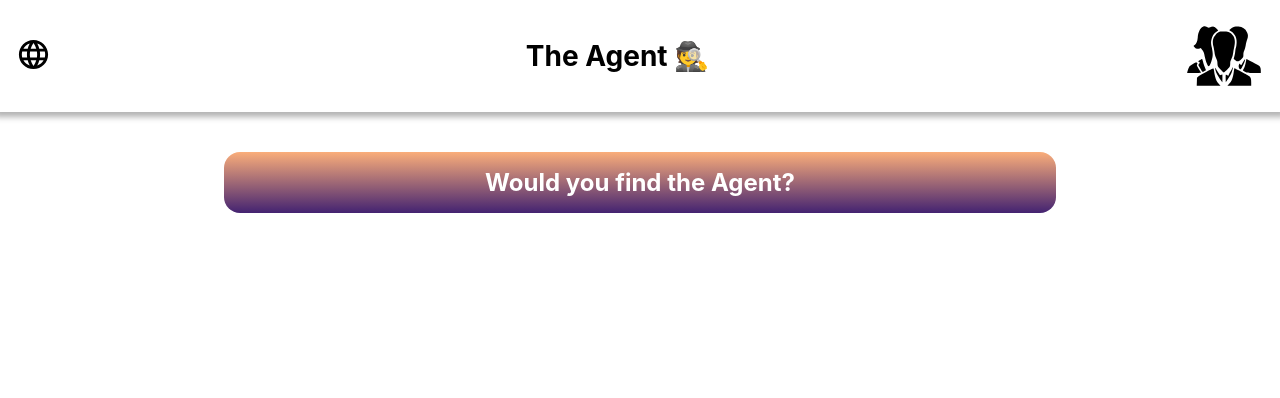
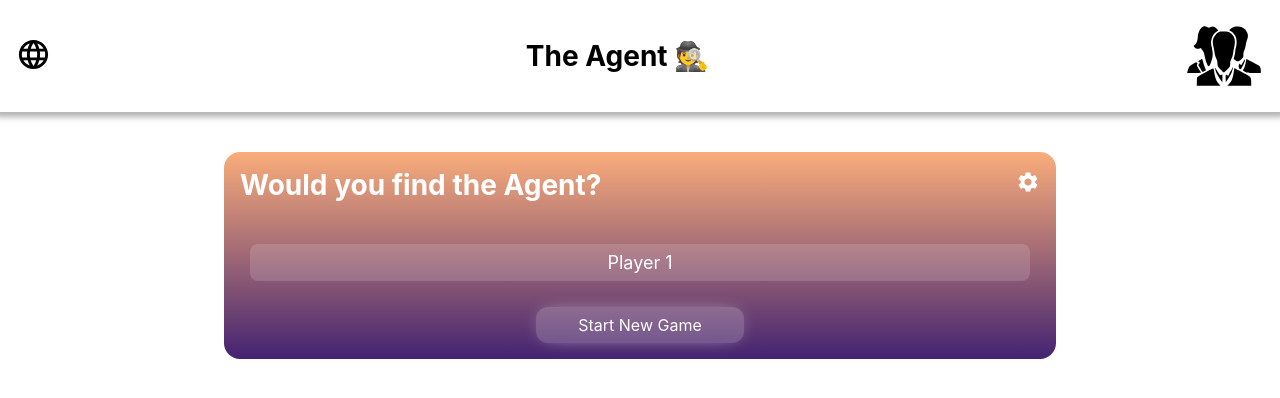
Before and after one commit to saharcohen27/spyfall, a React (Create React App) app: page /single-device-game in a window 1280 px wide. Shown: the top 398 px of the page. Built offline with nearby package versions, Linux system fonts and the light colour scheme.

Commit message:
added reset game, role managment

```diff
--- /dev/null
+++ b/src/components/OptionsCard/OptionsCard.css
@@ -0,0 +1,14 @@
+.card-option{
+  background-color: rgba(255, 255, 255, 0.15);
+  padding:0.5rem;
+  border-radius: 0.5rem;
+}
+
+.card-option:hover {
+  cursor: pointer;
+  background-color: rgba(255, 255, 255, 0.45);
+}
+
+.opened, .opened:hover{
+  background-color: rgba(0, 0, 0, 0.45);
+}
--- /dev/null
+++ b/src/components/OptionsCard/OptionsCard.js
@@ -0,0 +1,15 @@
+import { useEffect, useState } from 'react';
+import { useTranslation } from 'react-i18next';
+
+import './OptionsCard.css'
+
+function OptionCard({index, value, opened, openCard}) {
+  const { t } = useTranslation();
+  return (
+    <div key={index} className={`card-option ${opened ? 'opened' : ''}`} onClick={() => openCard(index)}>
+      {t("Player")} {index}
+    </div>
+  );
+}
+
+export default OptionCard;
--- a/src/components/SingleDevice/SingleDevice.css
+++ b/src/components/SingleDevice/SingleDevice.css
@@ -26,65 +26,7 @@
   font-size: 1.5rem;
 }
 
-.setting {
-  display: flex;
-  flex-direction: row;
-  text-align: center;
-  justify-content: space-around;
-}
-.inc {
-  background-color:rgba(0, 128, 0, 0.35);
-}
-.dec {
-  background-color:rgba(255, 0, 0, 0.35);
-}
-.inc:hover {
-  background-color:rgba(0, 128, 0, 0.85);
-}
-.dec:hover {
-  background-color:rgba(255, 0, 0, 0.85);
-}
-.change-btn {
-  border-radius: 50%;
-}
-.change-btn:hover{
-  cursor:pointer;
-}
-
-.setting-label {
-  display: flex;
-  font-weight: bold;
-  justify-content: space-around;
-  width: 10vw;
-  min-width: 150px;
-}
-
-.setting-area{
-  display: flex;
-  flex-direction: row;
-  text-align: center;
-  justify-content: space-between;
-  width: 15vw;
-  max-width: 100px;
-}
-
 .single-device-container > a {
   text-decoration: none;
   color:white;
 }
-
-.start-game-btn {
-  width: 10vw;
-  min-width: 100px;
-  margin: auto;
-  font-size: 1rem;
-  padding:0.5rem;
-  border-radius: 12px;
-  background-color: rgba(255, 255, 255, 0.2);
-}
-
-.start-game-btn:hover {
-  cursor: pointer;
-  background-color: rgba(255, 255, 255, 0.4);
-
-}
--- a/src/components/SingleDevice/SingleDevice.js
+++ b/src/components/SingleDevice/SingleDevice.js
@@ -1,19 +1,13 @@
 import { useState } from 'react';
-import { Link } from 'react-router-dom';
-import { useTranslation } from 'react-i18next';
 
+import SingleDeviceSettings from '../SingleDeviceSettings/SingleDeviceSettings';
+import SingleDeviceGame from '../SingleDeviceGame/SingleDeviceGame'
 import './SingleDevice.css'
 
-import AddIcon from '@mui/icons-material/Add';
-import RemoveIcon from '@mui/icons-material/Remove';
-import PeopleIcon from '@mui/icons-material/People';
-import DirectionsRunIcon from '@mui/icons-material/DirectionsRun';
-
 function SingleDevice() {
-  const { t } = useTranslation();
-
   const [players, setPlayers] = useState(3);
   const [agents, setAgents] = useState(1);
+  const [isSettingsOpen, setIsSettingsOpen] = useState(true)
 
   const updateAgents = (chg) => {
     if (agents + chg === 0 || agents + chg === 17) return;
@@ -27,30 +21,22 @@ function SingleDevice() {
     setPlayers(prev => prev + chg)
   }
 
-  return (
-    <div className="single-device-container">
-      <div className="title">{t("Game Settings")}</div>
-      <div className='setting'>
-        <label className='setting-label'><PeopleIcon/>{t("Total players")}:</label>
-        <div className="setting-area">
-          <RemoveIcon className='change-btn dec' onClick={() => updatePlayers(-1)}/>
-          {players}
-          <AddIcon className='change-btn inc' onClick={() => updatePlayers(1)}/>
-        </div>
-      </div>
-      <div className='setting'>
-        <label className='setting-label'><DirectionsRunIcon/>{t("Total agents")}:</label>
-        <div className="setting-area">
-          <RemoveIcon className='change-btn dec' onClick={() => updateAgents(-1)}/>
-          {agents}
-          <AddIcon className='change-btn inc' onClick={() => updateAgents(1)}/>
-        </div>
-      </div>
-      <Link to='/single-device-game'>
-        <div className='start-game-btn'>{t("Start Game")}</div>
-      </Link>
-    </div>
-  );
+  const startGame = () => {
+    setIsSettingsOpen(false)
+  }
+
+  const openSettings = () => {
+    setIsSettingsOpen(true)
+  }
+
+  if (isSettingsOpen) {
+    return (
+      <SingleDeviceSettings agents={agents} players={players} updatePlayers={updatePlayers} updateAgents={updateAgents} startGame={startGame}/>
+    );
+  }
+
+  return <SingleDeviceGame agents={agents} players={players} openSettings={openSettings}/>
+
 }
 
 export default SingleDevice;
--- a/src/components/SingleDeviceGame/SingleDeviceGame.css
+++ b/src/components/SingleDeviceGame/SingleDeviceGame.css
@@ -17,11 +17,19 @@
   max-width: 800px;
 }
 
-.single-device-container > * {
-  margin:1rem;
+.options-grid{
+  display: grid;
+  grid-template-columns: repeat(auto-fit, minmax(150px, 1fr));
+  gap: 10px;
+  padding: 10px;
 }
 
-.title{
-  font-weight: bold;
-  font-size: 1.5rem;
+.with-setting-icon {
+  display: flex;
+  justify-content: space-between;
+  align-items: center;
+  margin-bottom: 2rem;
 }
+.title-txt{
+  font-size: 1.75rem;
+}
--- a/src/components/SingleDeviceGame/SingleDeviceGame.js
+++ b/src/components/SingleDeviceGame/SingleDeviceGame.js
@@ -1,16 +1,64 @@
-import { useState } from 'react';
+import { useState, useEffect } from 'react';
 import { useTranslation } from 'react-i18next';
 
 import './SingleDeviceGame.css'
 
-function SingleDevice() {
+import OptionCard from '../OptionsCard/OptionsCard'
+import SettingsIcon from '@mui/icons-material/Settings';
+
+function SingleDeviceGame({players, agents, openSettings}) {
   const { t } = useTranslation();
+  const [options, setOptions] = useState(Array(players).fill({role:'Player', opened:false}));
+  const [gameCount, setGameCount] = useState(0);
+
+  useEffect(() => {
+    // Create a copy of the options array to work with
+    let optionsCopy = [...options];
+    let agentCount = agents;
+
+    while (agentCount > 0) {
+      // Get a random index
+      const randomIndex = Math.floor(Math.random() * players);
+
+      // If the randomly selected position is not already an agent, assign an agent
+      if (optionsCopy[randomIndex].role !== 'Agent') {
+        optionsCopy[randomIndex] = {role:'Agent', opened:false}
+        agentCount--;
+      }
+    }
+
+    // Update the options state with the new array
+    setOptions(optionsCopy);
+    console.log(optionsCopy)
+  }, [gameCount]);
+
+  const openCard = index => {
+    let optionsCopy = [...options];
+    optionsCopy[index - 1] = {...optionsCopy[index - 1], opened:true}
+    setOptions(optionsCopy)
+    alert(optionsCopy[index - 1].role)
+  }
 
   return (
     <div className="single-device-game-container">
-      <div className="title">{t("Would you find the Agent?")}</div>
+      <div className="title with-setting-icon">
+        <div className="title-txt">{t("Would you find the Agent?")}</div>
+        <div className="setting-icon">
+          <SettingsIcon onClick={() => openSettings()}/>
+        </div>
+      </div>
+
+      <div className="options-grid">
+        {options.map((option, index) => <OptionCard index={index+1} value={option.role} opened={option.opened} openCard={openCard}/>)}
+      </div>
+
+      <div className="start-game-btn" onClick={() => {
+        setOptions(Array(players).fill({role:'Player', opened:false}))
+        setGameCount(prev => prev + 1)
+        }}>{t("Start New Game")}</div>
+
     </div>
   );
 }
 
-export default SingleDevice;
+export default SingleDeviceGame;
--- /dev/null
+++ b/src/components/SingleDeviceSettings/SingleDeviceSettings.css
@@ -0,0 +1,88 @@
+.settings-container {
+  background: linear-gradient(90deg, hsla(265, 53%, 29%, 1) 0%, hsla(24, 93%, 73%, 1) 100%);
+  background: -moz-linear-gradient(90deg, hsla(265, 53%, 29%, 1) 0%, hsla(24, 93%, 73%, 1) 100%);
+  background: -webkit-linear-gradient(90deg, hsla(265, 53%, 29%, 1) 0%, hsla(24, 93%, 73%, 1) 100%);
+  filter: progid: DXImageTransform.Microsoft.gradient( startColorstr="#432371", endColorstr="#FAAE7B", GradientType=1 );
+  color:white;
+  font-size: 18px;
+  width: 80%;
+  margin: auto;
+  display: flex;
+  text-align: center;
+  justify-content: center;
+  flex-direction: column;
+  border-radius: 1rem;
+  margin-top: 5vh;
+  padding:1rem;
+  max-width: 800px;
+}
+
+.settings-container > * {
+  margin:1rem;
+}
+
+
+.setting {
+  display: flex;
+  flex-direction: row;
+  text-align: center;
+  justify-content: space-around;
+}
+.inc {
+  background-color:rgba(0, 128, 0, 0.35);
+}
+.dec {
+  background-color:rgba(255, 0, 0, 0.35);
+}
+.inc:hover {
+  background-color:rgba(0, 128, 0, 0.85);
+}
+.dec:hover {
+  background-color:rgba(255, 0, 0, 0.85);
+}
+.change-btn {
+  border-radius: 50%;
+}
+.change-btn:hover{
+  cursor:pointer;
+}
+
+.setting-label {
+  display: flex;
+  font-weight: bold;
+  justify-content: space-around;
+  width: 10vw;
+  min-width: 150px;
+}
+
+.setting-area{
+  display: flex;
+  flex-direction: row;
+  text-align: center;
+  justify-content: space-between;
+  width: 5rem;
+}
+
+.single-device-container > a {
+  text-decoration: none;
+  color:white;
+}
+
+.start-game-btn {
+  width: 15vw;
+  min-width: 150px;
+  margin: auto;
+  font-size: 1rem;
+  padding:0.5rem;
+  border-radius: 12px;
+  background-color: rgba(255, 255, 255, 0.2);
+  color: white;
+  box-shadow: 0px 0px 20px -10px #ffffff;
+  margin-top: 1rem;
+}
+
+.start-game-btn:hover {
+  cursor: pointer;
+  background-color: rgba(255, 255, 255, 0.4);
+
+}
--- /dev/null
+++ b/src/components/SingleDeviceSettings/SingleDeviceSettings.js
@@ -0,0 +1,37 @@
+import { useTranslation } from 'react-i18next';
+
+import './SingleDeviceSettings.css'
+
+import AddIcon from '@mui/icons-material/Add';
+import RemoveIcon from '@mui/icons-material/Remove';
+import PeopleIcon from '@mui/icons-material/People';
+import DirectionsRunIcon from '@mui/icons-material/DirectionsRun';
+
+function SingleDeviceSettings({agents, players, updateAgents, updatePlayers, startGame}) {
+  const { t } = useTranslation();
+
+  return (
+    <div className="settings-container">
+      <div className="title">{t("Game Settings")}</div>
+      <div className='setting'>
+        <label className='setting-label'><PeopleIcon/>{t("Total players")}:</label>
+        <div className="setting-area">
+          <RemoveIcon className='change-btn dec' onClick={() => updatePlayers(-1)}/>
+          {players}
+          <AddIcon className='change-btn inc' onClick={() => updatePlayers(1)}/>
+        </div>
+      </div>
+      <div className='setting'>
+        <label className='setting-label'><DirectionsRunIcon/>{t("Total agents")}:</label>
+        <div className="setting-area">
+          <RemoveIcon className='change-btn dec' onClick={() => updateAgents(-1)}/>
+          {agents}
+          <AddIcon className='change-btn inc' onClick={() => updateAgents(1)}/>
+        </div>
+      </div>
+      <div className='start-game-btn' onClick={startGame}>{t("Start Game")}</div>
+    </div>
+  );
+}
+
+export default SingleDeviceSettings;
--- a/src/i18n.js
+++ b/src/i18n.js
@@ -14,7 +14,10 @@ const resources = {
       "Game Settings": "הגדרות משחק",
       "Total players": "כמות שחקנים",
       "Total agents": "כמות סוכנים",
-      "Start Game": "התחל משחק"
+      "Start Game": "התחל משחק",
+      "Would you find the Agent?":"תצליחו למצוא את הסוכן?",
+      "Player":"שחקן",
+      "Start New Game":"התחל משחק חדש"
     }
   }
 };
```
